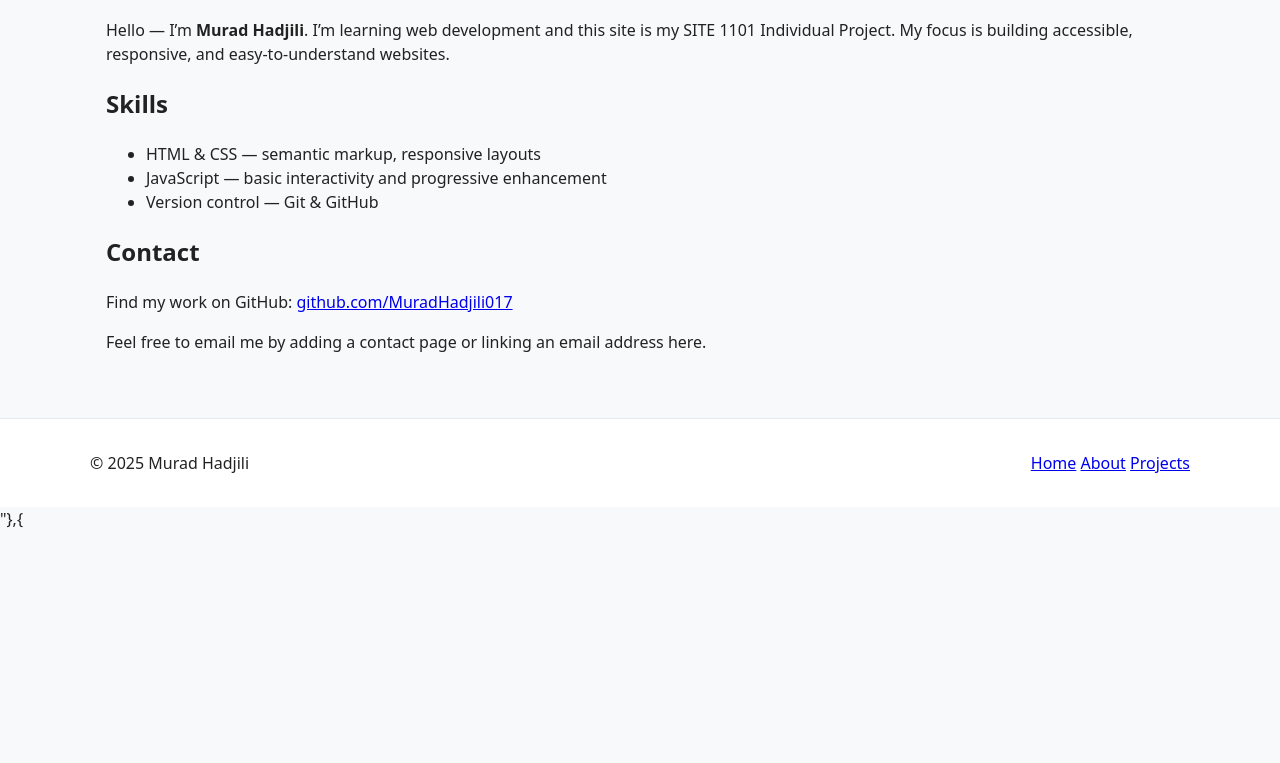
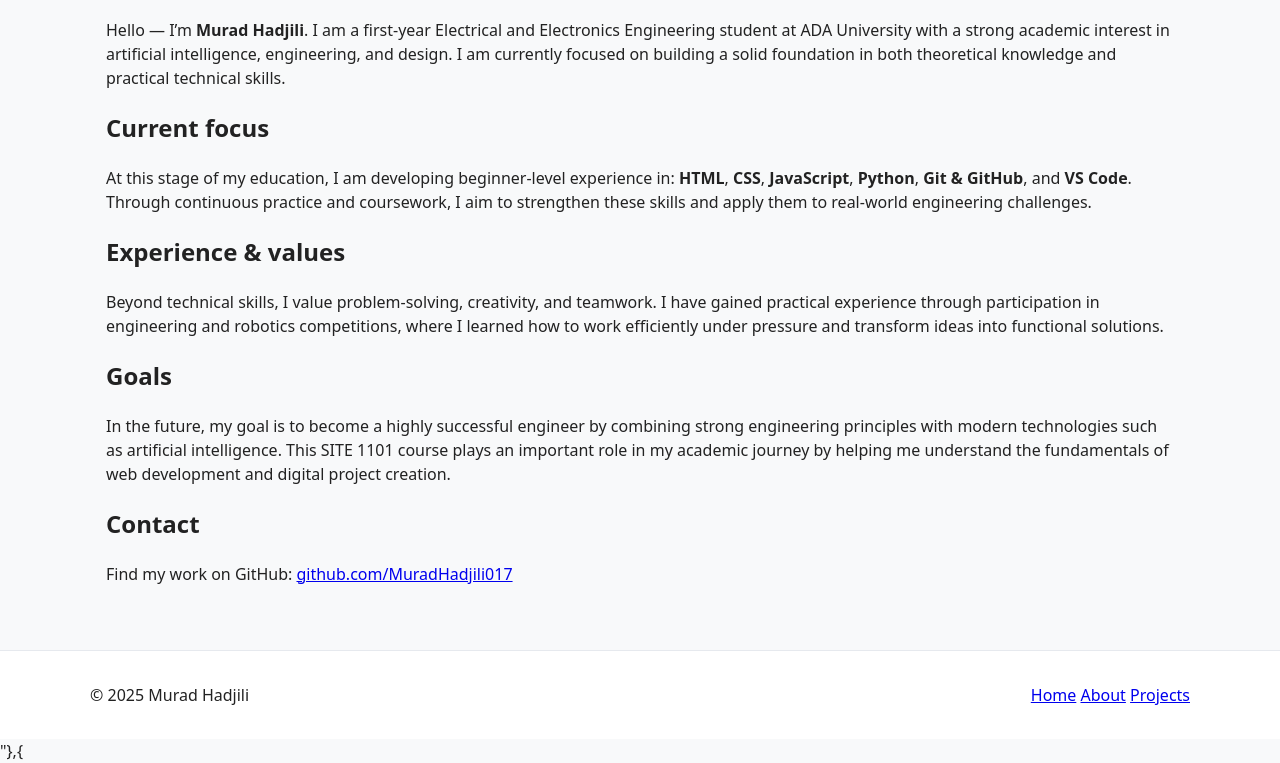
Before and after one commit to MuradHadjili017/MuradHadjili017.github.io, a plain HTML site: page about.html in a window 1280 px wide. Shown: the part 124-887 px from the top of the page. Before the commit the page ends 800 px from the top, so only its background shows below. Drawn offline with Linux system fonts and the light colour scheme.

Commit message:
Update About page with detailed bio and goals

```diff
--- a/about.html
+++ b/about.html
@@ -24,18 +24,19 @@
 
   <main class="container content">
     <h1>About Me</h1>
-    <p>Hello — I’m <strong>Murad Hadjili</strong>. I’m learning web development and this site is my SITE 1101 Individual Project. My focus is building accessible, responsive, and easy-to-understand websites.</p>
+    <p>Hello — I’m <strong>Murad Hadjili</strong>. I am a first-year Electrical and Electronics Engineering student at ADA University with a strong academic interest in artificial intelligence, engineering, and design. I am currently focused on building a solid foundation in both theoretical knowledge and practical technical skills.</p>
 
-    <h2>Skills</h2>
-    <ul>
-      <li>HTML & CSS — semantic markup, responsive layouts</li>
-      <li>JavaScript — basic interactivity and progressive enhancement</li>
-      <li>Version control — Git & GitHub</li>
-    </ul>
+    <h2>Current focus</h2>
+    <p>At this stage of my education, I am developing beginner-level experience in: <strong>HTML</strong>, <strong>CSS</strong>, <strong>JavaScript</strong>, <strong>Python</strong>, <strong>Git &amp; GitHub</strong>, and <strong>VS Code</strong>. Through continuous practice and coursework, I aim to strengthen these skills and apply them to real-world engineering challenges.</p>
+
+    <h2>Experience &amp; values</h2>
+    <p>Beyond technical skills, I value problem-solving, creativity, and teamwork. I have gained practical experience through participation in engineering and robotics competitions, where I learned how to work efficiently under pressure and transform ideas into functional solutions.</p>
+
+    <h2>Goals</h2>
+    <p>In the future, my goal is to become a highly successful engineer by combining strong engineering principles with modern technologies such as artificial intelligence. This SITE 1101 course plays an important role in my academic journey by helping me understand the fundamentals of web development and digital project creation.</p>
 
     <h2>Contact</h2>
     <p>Find my work on GitHub: <a href="https://github.com/MuradHadjili017" target="_blank" rel="noopener">github.com/MuradHadjili017</a></p>
-    <p>Feel free to email me by adding a contact page or linking an email address here.</p>
   </main>
 
   <footer class="site-footer">
```
